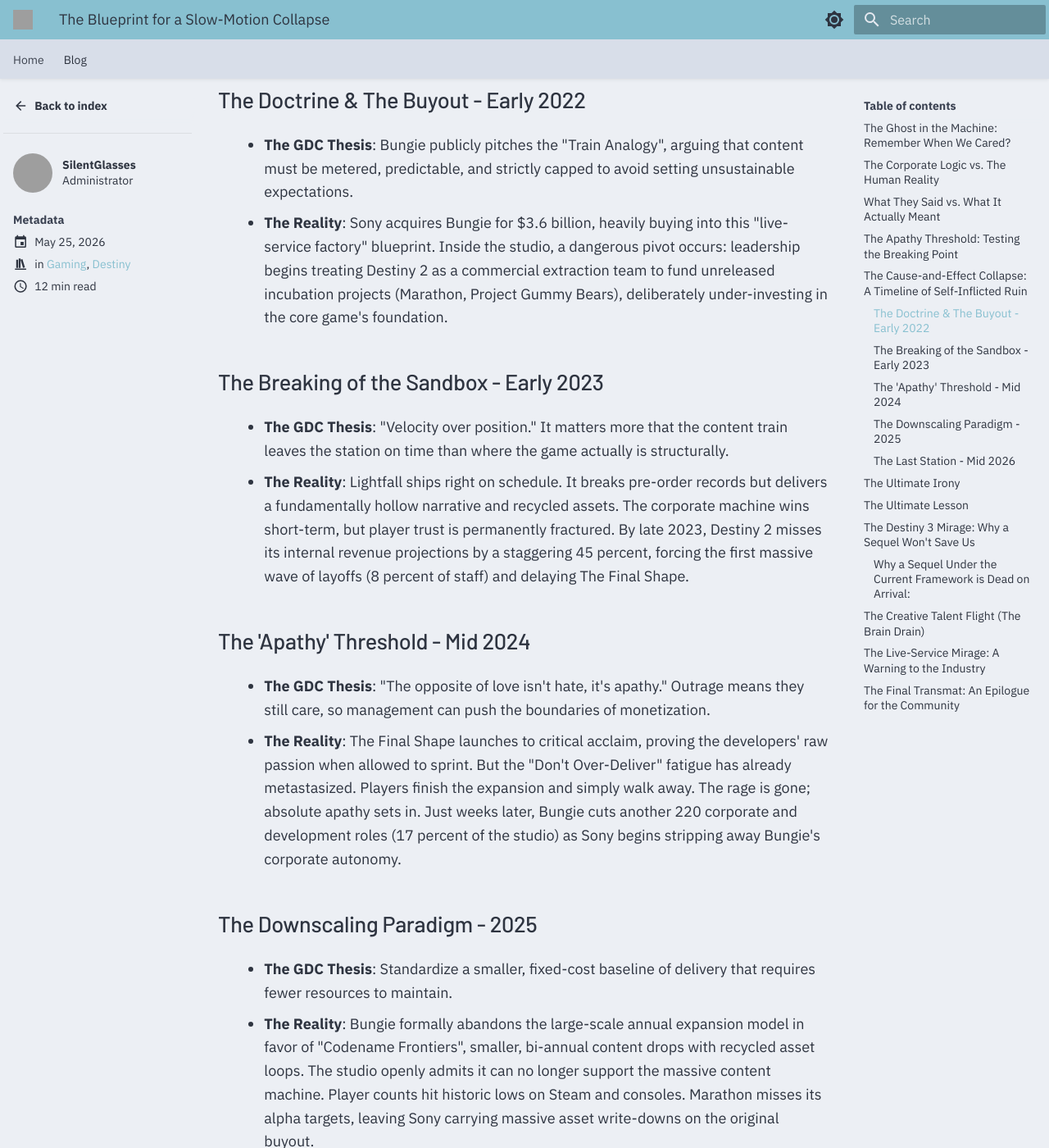
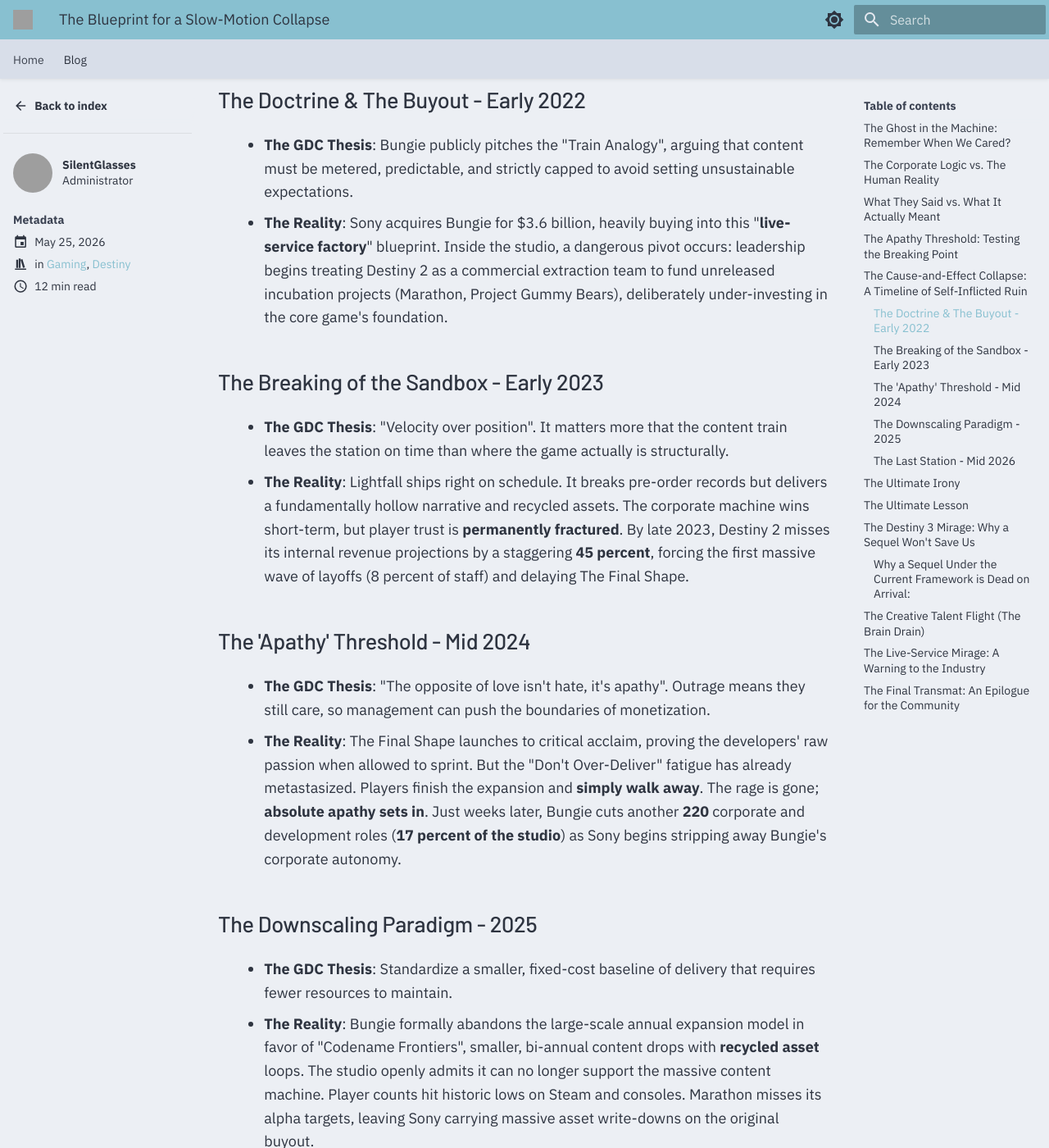
Before and after one commit to SilentGlasses/SilentGlasses.github.io, an MkDocs documentation site: the page built from docs/blog/posts/dont_over_deliver.md, in a window 1280 px wide and 1400 px high, scrolled down 4856 px. Shown: the whole window at 82% size. Built offline with MkDocs 1.6.1 and Material for MkDocs 9.7.7, drawn with Linux system fonts in a browser that asks for light colours; some of the changed text lies outside the part shown; grey boxes are pictures that could not be loaded.

Commit message:
some formatting and gramatic fixes

```diff
--- a/docs/blog/posts/dont_over_deliver.md
+++ b/docs/blog/posts/dont_over_deliver.md
@@ -22,7 +22,7 @@
 
 The answer wasn't a sudden mistake. It was a calculated, deliberate philosophy. To understand the death of Bungie, you have to go back to a single presentation at the Game Developers Conference (GDC) in 2022, where a talk titled "**From Box Products to Live Service: How 'Destiny 2' Transformed Bungie**" laid out the corporate suicide note of the studio in plain English.
 
-They called it the "**Don't Over-Deliver**" strategy. In reality, it was a blueprint for killing the studio's soul.
+They called it the "**Don't Over-Deliver**" strategy. In reality, it was a blueprint for **killing the studio's soul**.
 
 ## The Ghost in the Machine: Remember When We Cared?
 
@@ -83,49 +83,49 @@
 ### The Doctrine & The Buyout - Early 2022
 
 - **The GDC Thesis**: Bungie publicly pitches the "Train Analogy", arguing that content must be metered, predictable, and strictly capped to avoid setting unsustainable expectations.
-- **The Reality**: Sony acquires Bungie for $3.6 billion, heavily buying into this "live-service factory" blueprint. Inside the studio, a dangerous pivot occurs: leadership begins treating Destiny 2 as a commercial extraction team to fund unreleased incubation projects (Marathon, Project Gummy Bears), deliberately under-investing in the core game's foundation.
+- **The Reality**: Sony acquires Bungie for $3.6 billion, heavily buying into this "**live-service factory**" blueprint. Inside the studio, a dangerous pivot occurs: leadership begins treating Destiny 2 as a commercial extraction team to fund unreleased incubation projects (Marathon, Project Gummy Bears), deliberately under-investing in the core game's foundation.
 
 ### The Breaking of the Sandbox - Early 2023
 
-- **The GDC Thesis**: "Velocity over position." It matters more that the content train leaves the station on time than where the game actually is structurally.
-- **The Reality**: Lightfall ships right on schedule. It breaks pre-order records but delivers a fundamentally hollow narrative and recycled assets. The corporate machine wins short-term, but player trust is permanently fractured. By late 2023, Destiny 2 misses its internal revenue projections by a staggering 45 percent, forcing the first massive wave of layoffs (8 percent of staff) and delaying The Final Shape.
+- **The GDC Thesis**: "Velocity over position". It matters more that the content train leaves the station on time than where the game actually is structurally.
+- **The Reality**: Lightfall ships right on schedule. It breaks pre-order records but delivers a fundamentally hollow narrative and recycled assets. The corporate machine wins short-term, but player trust is **permanently fractured**. By late 2023, Destiny 2 misses its internal revenue projections by a staggering **45 percent**, forcing the first massive wave of layoffs (8 percent of staff) and delaying The Final Shape.
 
 ### The 'Apathy' Threshold - Mid 2024
 
-- **The GDC Thesis**: "The opposite of love isn't hate, it's apathy." Outrage means they still care, so management can push the boundaries of monetization.
-- **The Reality**: The Final Shape launches to critical acclaim, proving the developers' raw passion when allowed to sprint. But the "Don't Over-Deliver" fatigue has already metastasized. Players finish the expansion and simply walk away. The rage is gone; absolute apathy sets in. Just weeks later, Bungie cuts another 220 corporate and development roles (17 percent of the studio) as Sony begins stripping away Bungie's corporate autonomy.
+- **The GDC Thesis**: "The opposite of love isn't hate, it's apathy". Outrage means they still care, so management can push the boundaries of monetization.
+- **The Reality**: The Final Shape launches to critical acclaim, proving the developers' raw passion when allowed to sprint. But the "Don't Over-Deliver" fatigue has already metastasized. Players finish the expansion and **simply walk away**. The rage is gone; **absolute apathy sets in**. Just weeks later, Bungie cuts another **220** corporate and development roles (**17 percent of the studio**) as Sony begins stripping away Bungie's corporate autonomy.
 
 ### The Downscaling Paradigm - 2025
 
 - **The GDC Thesis**: Standardize a smaller, fixed-cost baseline of delivery that requires fewer resources to maintain.
-- **The Reality**: Bungie formally abandons the large-scale annual expansion model in favor of "Codename Frontiers", smaller, bi-annual content drops with recycled asset loops. The studio openly admits it can no longer support the massive content machine. Player counts hit historic lows on Steam and consoles. Marathon misses its alpha targets, leaving Sony carrying massive asset write-downs on the original buyout.
+- **The Reality**: Bungie formally abandons the large-scale annual expansion model in favor of "Codename Frontiers", smaller, bi-annual content drops with **recycled asset** loops. The studio openly admits it can no longer support the massive content machine. Player counts hit historic lows on Steam and consoles. Marathon misses its alpha targets, leaving Sony carrying massive asset write-downs on the original buyout.
 
 ### The Last Station - Mid 2026
 
 - **The GDC Thesis**: A perfectly optimized, risk-averse live-service model ensures perpetual operational sustainability.
-- **The Reality**: The final content train arrives. With Monument of Triumph dropping next month, active development on Destiny 2 comes to an official close. Sony has fully integrated the remaining infrastructure into its core PlayStation studios, ending Bungie's decades-long run as an independent powerhouse. The factory ran exactly as designed, but it completely ran out of fuel.
+- **The Reality**: The **final content train** arrives. With Monument of Triumph dropping next month, active development on Destiny 2 comes to an official close. Sony has fully integrated the remaining infrastructure into its core PlayStation studios, ending Bungie's decades-long run as an independent powerhouse. The factory ran exactly as designed, but it completely ran out of fuel.
 
 ## The Ultimate Irony
 
-The fundamental flaw of the "Don't Over-Deliver" strategy is that it treated video games like an enterprise software subscription (SaaS) rather than a cultural product driven by community investment.
+The fundamental flaw of the "Don't Over-Deliver" strategy is that it treated video games like an **enterprise software subscription** (SaaS) rather than a **cultural product** driven by **community investment**.
 
 > Management looked at a graph showing a massive spike in quality (like Forsaken) and saw a dangerous financial risk. The players looked at that same spike and saw the entire reason they loved the studio.
 
-By engineering a system specifically designed to prevent developers from doing "too much amazing work," Bungie successfully institutionalized a ceiling on their own excellence. They protected the bottom line of the next quarter at the expense of the studio's entire cultural lifespan.
+By engineering a system specifically designed to prevent developers from doing "too much **amazing work**", Bungie successfully institutionalized a ceiling on their own excellence. They protected the bottom line of the next quarter at the expense of the studio's entire cultural lifespan.
 
 ## The Ultimate Lesson
 
-Bungie tried to turn art into an automated, risk-averse, highly predictable software subscription. They calculated the exact minimum amount of inspiration they could provide while extracting the maximum amount of cash.
+Bungie tried to turn art into an automated, risk-averse, highly predictable software subscription. They calculated the **exact minimum amount of inspiration** they could provide while extracting the **maximum amount of cash**.
 
-But video games are ultimately an emotional medium. People don’t log into a digital world for thousands of hours because the schedule is predictable or because the corporate overhead is optimized.
+But video games are ultimately an emotional medium. People **don’t** log into a digital world for thousands of hours because the schedule is predictable or because the corporate overhead is optimized.
 
 - They log in **for the magic**.
 - They log in **for moments like The Whisper**.
 - They log in **because they feel the burning passion of the developers on the other side of the screen**.
 
-When you actively suppress the passion of your own workers to avoid setting the bar too high for your customers, you haven't built a sustainable business model. **You've just put an expiration date on your company**.
+When you actively **suppress the passion** of your own workers to avoid setting the bar too high for your customers, you haven't built a sustainable business model. **You've just put an expiration date on your company**.
 
-Bungie didn't die because making games is too hard. They died because they forgot that in order to keep a community alive, you actually have to give them something worth caring about.
+Bungie didn't die because making games is too hard. They died because **they forgot that in order to keep a community alive**, **you actually have to give them something worth caring about**.
 
 ## The Destiny 3 Mirage: Why a Sequel Won't Save Us
 
@@ -143,9 +143,9 @@
 
 ## The Creative Talent Flight (The Brain Drain)
 
-When you treat developer passion as a volatile risk rather than your company's greatest asset, the people who actually know how to build the magic leave.
+When you treat **developer passion** as a **volatile risk** rather than your company's **greatest asset**, the people who actually know how to build the magic **leave**.
 
-Over the last four years, Bungie suffered an unprecedented "brain drain." Legendary composers who gave the universe its grand, orchestral heart were abruptly let go. Veteran sandbox designers, world-builders, and narrative leads, the people who possessed the "institutional memory" of how to make a Bungie game feel like a Bungie game either walked out in frustration or were severed in cold cost-cutting measures.
+Over the last four years, Bungie suffered an unprecedented "**brain drain**". Legendary composers who gave the universe its grand, orchestral heart were abruptly let go. Veteran sandbox designers, world-builders, and narrative leads, the people who possessed the "institutional memory" of how to make a Bungie game feel like a Bungie game either **walked out in frustration or were severed in cold cost-cutting measures**.
 
 What was left was a skeleton crew tasked with maintaining an incredibly complex, tangled codebase they didn't originally build. The "**Don't Over-Deliver**" philosophy didn't just cap the quality of the game; it alienated the studio's elite talent, leaving a factory floor full of automated tools but completely devoid of artisans.
 
@@ -155,7 +155,7 @@
 
 Sony originally bought Bungie to leverage their live-service template across PlayStation’s entire first-party portfolio. That aggressive corporate push resulted in a string of canceled projects, historic structural losses, and the high-profile collapse of titles like Concord.
 
-The entire industry bought into the mirage that video games could be engineered like Enterprise SaaS (Software-as-a-Service) products, that art could be broken down into algorithms, predictive engagement loops, and annualized monetization schedules. Bungie’s collapse proves that this corporate math is fundamentally incompatible with creating enduring, culturally significant art.
+The entire industry bought into the mirage that video games could be engineered like **Enterprise SaaS** (Software-as-a-Service) products, that art could be broken down into algorithms, predictive engagement loops, and annualized monetization schedules. Bungie’s collapse proves that this corporate math is fundamentally incompatible with creating enduring, culturally significant art.
 
 > You can run a utility company on predictable, metered output.
 >
```
Also changed, not shown: other parts of docs/blog/posts/dont_over_deliver.md (+27 -17 lines).
